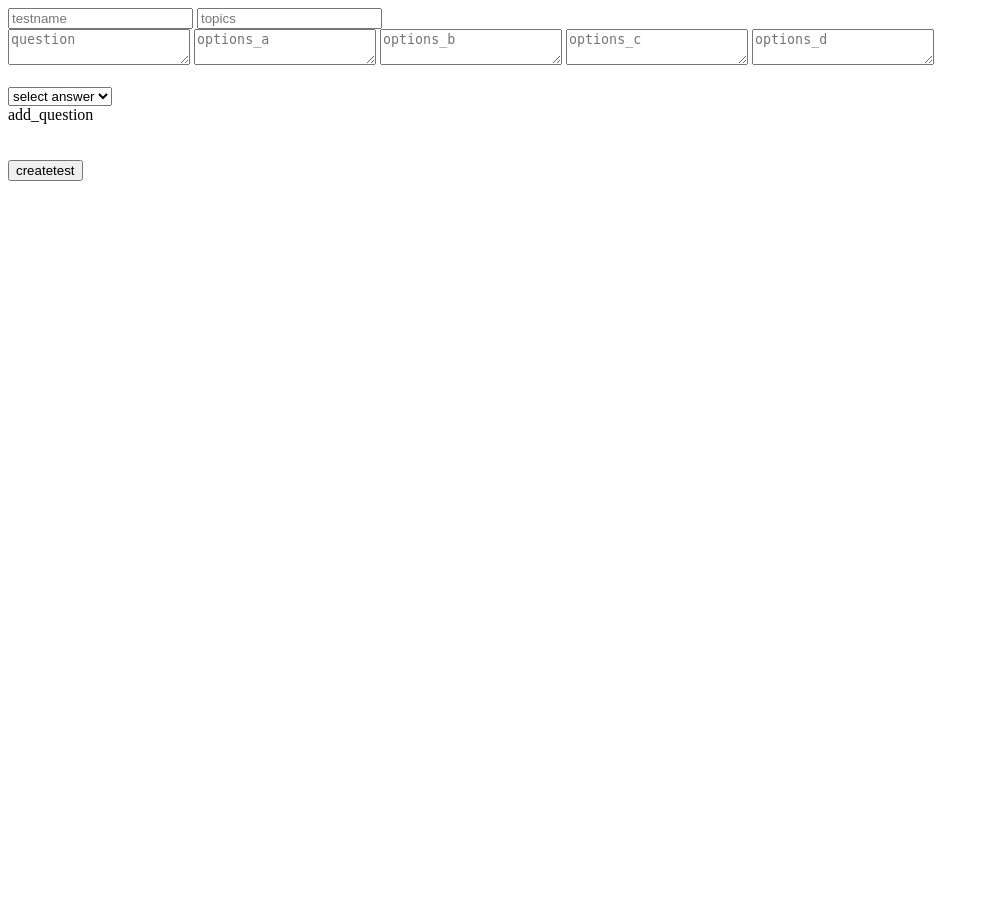
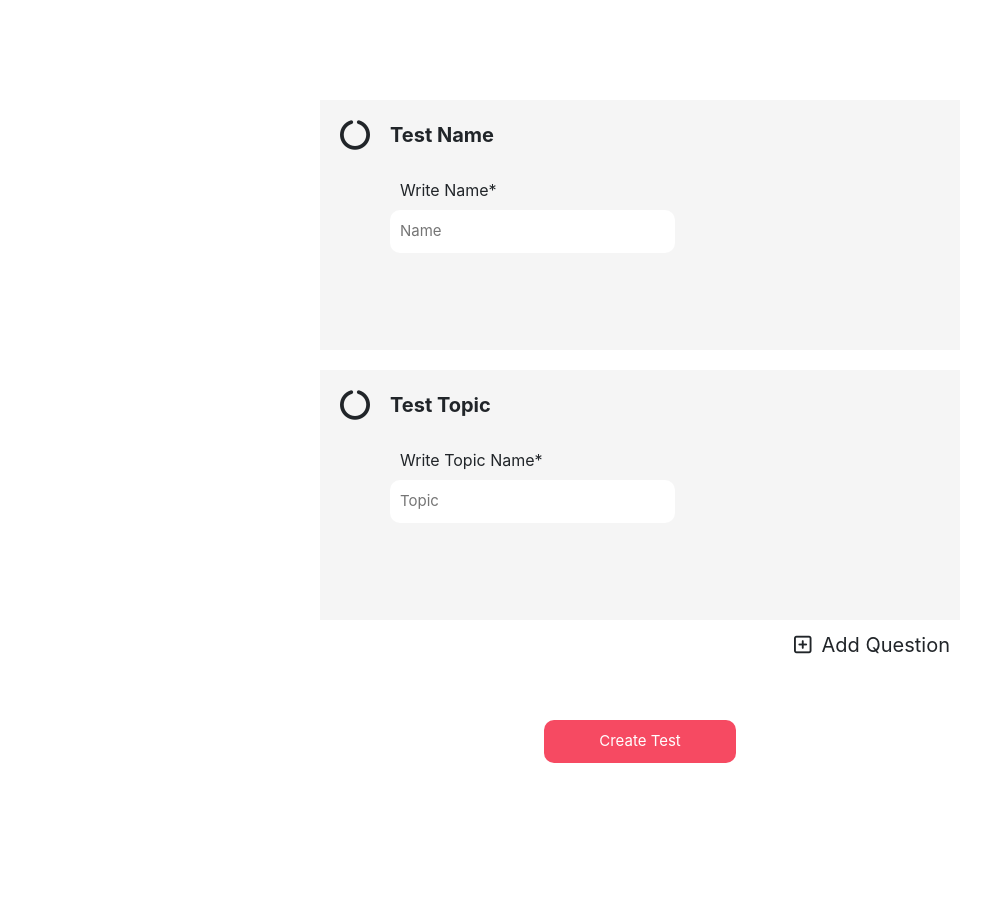
Before and after one commit to Rahul-Yadav-00/Eduthon-Rose-Repo, a Django app: page /classroom/createtest/1/ in a window 1280 px wide. Shown: the whole page, without its empty margins (0-1004 px from the left). Before the commit the page ends 181 px from the top, so only its background shows below. Run offline with Django 3.2, Linux system fonts and the light colour scheme; a user stored in the database is signed in; some libraries are stand-ins or nearby versions.

Commit message:
test form is done

```diff
--- a/static/css/classroom.css
+++ b/static/css/classroom.css
@@ -119,7 +119,7 @@
     margin-top:-10px;
 }
 .class-content:hover{
-    background-color:#e49102;
+    background-color:#FE8500;
 }
 .class-content:hover .class-image div{
     background-color:rgb(243, 243, 243);
--- /dev/null
+++ b/static/css/test.css
@@ -0,0 +1,48 @@
+*{
+    margin:0;
+    padding:0;
+    box-sizing: border-box;
+}
+body{
+    background-color:white;
+}
+form{
+    height:100%;
+    width:50%;
+    margin:auto;
+    display: flex;
+    flex-direction: column;
+    justify-items: center;
+}
+*:focus{
+    outline: none;
+}
+form input{
+    width: 50%;
+    border-radius: 10px;
+    font-size: 15px;
+    padding : 10px;
+    border: none;
+    margin-bottom: 10px;
+    background-color: #ffffff;
+    display: block;
+}
+.question-nav{
+    font-size:30px;
+    padding:20px;
+    display: flex;
+    justify-items: center;
+}
+.question-nav label{
+    font-weight: bold;
+    font-size:20px;
+    padding-left: 20px;
+}
+#createTest{
+    width: 30%;
+    margin:auto;
+    border-radius: 10px;
+    color: white;
+    background-color: #F64A62;
+    margin-bottom: 50px;
+}
--- a/template/classroom/createtest.html
+++ b/template/classroom/createtest.html
@@ -6,61 +6,118 @@
 <head>
     <meta charset="UTF-8">
     <meta name="viewport" content="width=device-width, initial-scale=1.0">
+
+    <!-- Bootstrap CSS -->
+	<link rel="stylesheet" href="https://stackpath.bootstrapcdn.com/bootstrap/4.5.0/css/bootstrap.min.css"
+    integrity="sha384-9aIt2nRpC12Uk9gS9baDl411NQApFmC26EwAOH8WgZl5MYYxFfc+NcPb1dKGj7Sk" crossorigin="anonymous">
+
+    <link rel="stylesheet" href="https://cdnjs.cloudflare.com/ajax/libs/font-awesome/4.7.0/css/font-awesome.min.css">
+    <script src="https://kit.fontawesome.com/a076d05399.js"></script>
+
+    <link rel="stylesheet" href="{% static 'css/test.css' %}">
+    <!-- <link rel="stylesheet" href="{% static 'css/authentication.css' %}"> -->
     <title>Create Test</title>
 </head>
 
 <body>
     <form action="/classroom/createtest/{{clscode}}/" method="POST">
         {% csrf_token %}
-        <input type="text" placeholder="testname" name="name">
-        <input type="text" placeholder="topics" name="testtopic">
-        <div  id="questioncover">
-            <div>
-                <Textarea name="questions[]" placeholder="question"></Textarea>
-                <Textarea name="options_a[]" placeholder="options_a"></Textarea>
-                <Textarea name="options_b[]" placeholder="options_b"></Textarea>
-                <Textarea name="options_c[]" placeholder="options_c"></Textarea>
-                <Textarea name="options_d[]" placeholder="options_d"></Textarea>
+        <div style=" margin-top:100px;align-items: center; height:250px; background-color:whitesmoke">
+            <div  class="question-nav">
+                <i class="fas fa-circle-notch"></i>
+                <label for="name">Test Name</label>
+            </div>
+            <div style="padding-left:70px;">
+                <label for="name" style="padding-left:10px">Write Name*</label>
+                <input type="text" placeholder="Name" name="name">
+            </div>
+        </div>
+        <div style=" margin-top:20px;align-items: center; height:250px; background-color:whitesmoke">
+            <div  class="question-nav">
+                <i class="fas fa-circle-notch"></i>
+                <label for="name">Test Topic</label>
+            </div>
+            <div style="padding-left:70px;">
+                <label for="name" style="padding-left:10px">Write Topic Name*</label>
+                <input type="text" placeholder="Topic" name="testtopic">
+            </div>
         </div>
 
-            <br>
+        <div  id="questioncover">
+            <!-- <div class="question-mcq" style="position:relative; margin-top:20px;align-items: center; min-height:250px; background-color:whitesmoke">
+                <div  class="question-nav">
+                    <i class="fas fa-circle-notch"></i>
+                    <label for="name">Question 1</label>
+                </div>
+                <div style="position: absolute; top:0;right:0; padding:20px 30px; cursor: pointer;" onclick="delete()"><i class="fas fa-times"></i></div>
+                <div style="padding-left:70px;">
+                    <label for="name" style="padding-left:10px">Write the question</label>
+                    <input type="text" placeholder="Question?" name="Question">
+                </div>
+                <div class="mcq-options" style="padding-left:70px; padding-right:270px; padding-bottom: 10px;">
+                    <Textarea name="options_a[]" placeholder="A."></Textarea>
+                    <Textarea name="options_b[]" placeholder="B."></Textarea>
+                    <Textarea name="options_c[]" placeholder="C."></Textarea>
+                    <Textarea name="options_d[]" placeholder="D."></Textarea>
+                </div>
+                <div style="padding-left: 70px; padding-bottom: 30px;">
                     <select name="answers[]" id="">
                         <option value="">select answer</option>
-                <option value="a">a</option>
-                <option value="b">b</option>
-                <option value="c">c</option>
-                <option value="d">d</option>
+                        <option value="a">A</option>
+                        <option value="b">B</option>
+                        <option value="c">C</option>
+                        <option value="d">D</option>
                     </select>
-            <br>
                 </div>
-        <div id="addquestion">add_question</div> <br><br>
-        <input type="submit" value="createtest">
+            </div> -->
+        </div>
+        <div id="addquestion" style="cursor: pointer; padding:10px; font-size:20px;width: 100%; display: flex;align-items: center; text-align: right; justify-content: flex-end;">
+            <i class="far fa-plus-square"></i>
+            <span style="padding-left:10px;">Add Question</span>
+        </div>
+        <div style="padding:50px 0px 100px 0px;">
+            <input id="createTest" type="submit" value="Create Test">
+        </div>
     </form>
 
 
     <script>
+        let i=0;
         document.getElementById("addquestion").onclick = function () {
             var questioncover = document.getElementById("questioncover")
             var newquestionblock =
-             `<div>
-                <Textarea name="questions[]" placeholder="question"></Textarea>
-                <Textarea name="options_a[]" placeholder="options_a"></Textarea>
-                <Textarea name="options_b[]" placeholder="options_b"></Textarea>
-                <Textarea name="options_c[]" placeholder="options_c"></Textarea>
-                <Textarea name="options_d[]" placeholder="options_d"></Textarea>
+             `<div class="question-mcq" style="position:relative; margin-top:20px;align-items: center; min-height:250px; background-color:whitesmoke">
+                <div  class="question-nav">
+                    <i class="fas fa-circle-notch"></i>
+                    <label for="name">Question ${i+1}</label>
                 </div>
-
-            <br>
+                <div style="position: absolute; top:0;right:0; padding:20px 30px; cursor: pointer;" onclick="deleteQuestion(${i})"><i class="fas fa-times"></i></div>
+                <div style="padding-left:70px;">
+                    <label for="name" style="padding-left:10px">Write the question</label>
+                    <input type="text" placeholder="Question?" name="Question">
+                </div>
+                <div class="mcq-options" style="padding-left:70px; padding-right:270px; padding-bottom: 10px;">
+                    <Textarea name="options_a[]" placeholder="A."></Textarea>
+                    <Textarea name="options_b[]" placeholder="B."></Textarea>
+                    <Textarea name="options_c[]" placeholder="C."></Textarea>
+                    <Textarea name="options_d[]" placeholder="D."></Textarea>
+                </div>
+                <div style="padding-left: 70px; padding-bottom: 30px;">
                     <select name="answers[]" id="">
                         <option value="">select answer</option>
-                <option value="a">a</option>
-                <option value="b">b</option>
-                <option value="c">c</option>
-                <option value="d">d</option>
+                        <option value="a">A</option>
+                        <option value="b">B</option>
+                        <option value="c">C</option>
+                        <option value="d">D</option>
                     </select>
-            <br>`;
-
+                </div>
+            </div>`;
+            i++;
             questioncover.insertAdjacentHTML('beforeend', newquestionblock);
+        }
+        function deleteQuestion(index){
+            let cover = document.getElementsByClassName('question-mcq')[index];
+            cover.remove();
         }
     </script>
 </body>
```
Also changed, not shown: db.sqlite3. Lines whose indentation alone changed are shown as unchanged.
